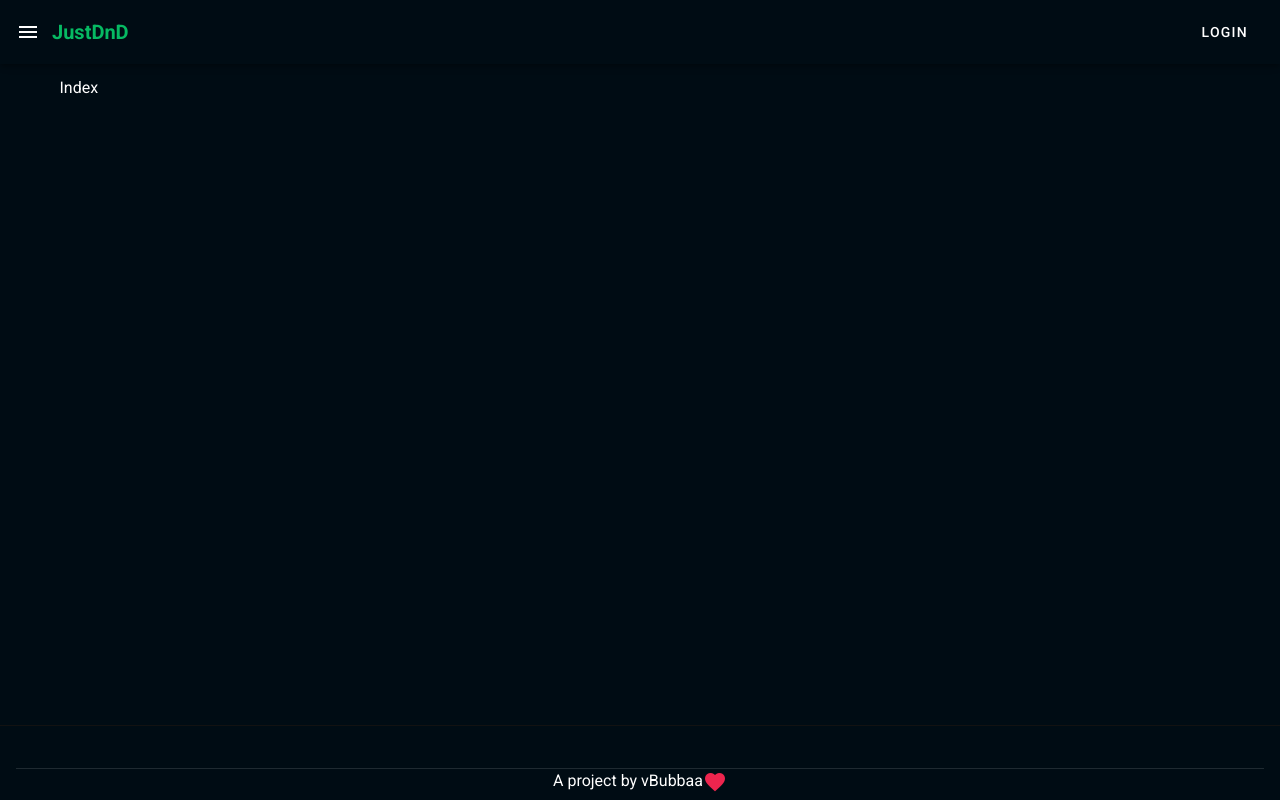
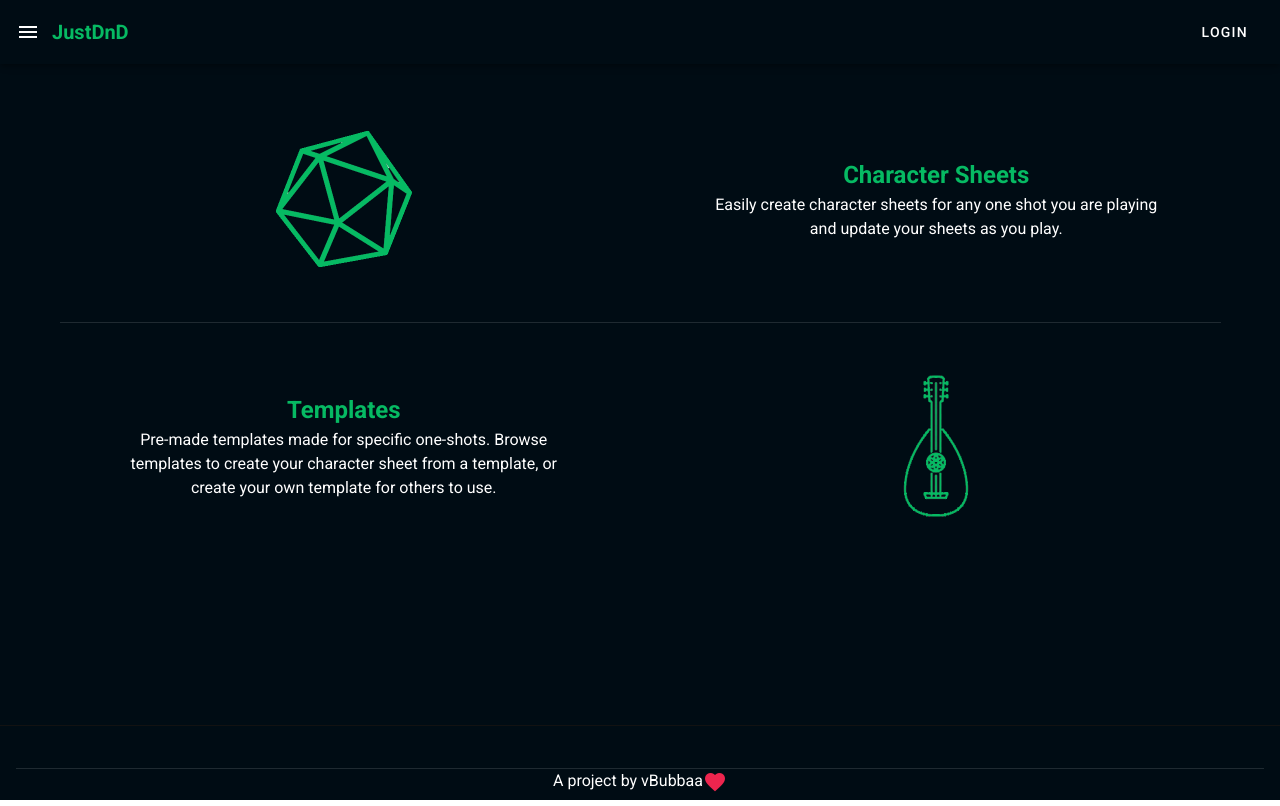
Before and after one commit to vBubbaa/justdnd-frontend, a Nuxt app: page / in a window 1280 px wide. Built offline with nearby package versions, Linux system fonts and the light colour scheme; no server answers.

Commit message:
Index update with images

```diff
--- a/pages/index.vue
+++ b/pages/index.vue
@@ -1,5 +1,29 @@
 <template>
-  <v-container>Index</v-container>
+  <v-container>
+    <v-row justify="center" align="middle" class="index-row">
+      <v-col cols="12" sm="6" class="d-flex justify-center align-center">
+        <img src="~/assets/d20.png" width="150" height="150" alt="D20 Dice" />
+      </v-col>
+      <v-col cols="12" sm="6" class="d-flex justify-center align-center flex-column">
+        <div class="main-text">Character Sheets</div>
+        <div
+          class="subtext text-center"
+        >Easily create character sheets for any one shot you are playing and update your sheets as you play.</div>
+      </v-col>
+    </v-row>
+    <v-divider></v-divider>
+    <v-row justify="center" align="middle" class="index-row">
+      <v-col cols="12" sm="6" class="d-flex justify-center align-center flex-column">
+        <div class="main-text">Templates</div>
+        <div
+          class="subtext text-center"
+        >Pre-made templates made for specific one-shots. Browse templates to create your character sheet from a template, or create your own template for others to use.</div>
+      </v-col>
+      <v-col cols="12" sm="6" class="d-flex justify-center align-center">
+        <img src="~/assets/lute.png" width="150" height="150" alt="D20 Dice" />
+      </v-col>
+    </v-row>
+  </v-container>
 </template>
 
 <script>
@@ -7,3 +31,21 @@ export default {
   auth: false,
 };
 </script>
+
+<style scoped>
+.main-text {
+  color: #06ba63;
+  font-size: 1.5rem;
+  font-weight: bold;
+}
+
+.subtext {
+  font-size: 1rem;
+  color: #ffffff;
+  width: 80%;
+}
+
+.index-row {
+  padding: 3rem 0;
+}
+</style>
```
Also changed, not shown: assets/d20.png (added), assets/lute.png (added).
